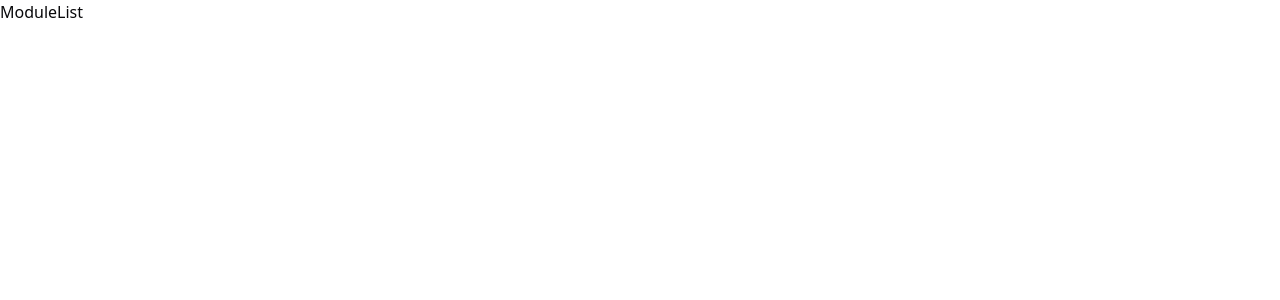
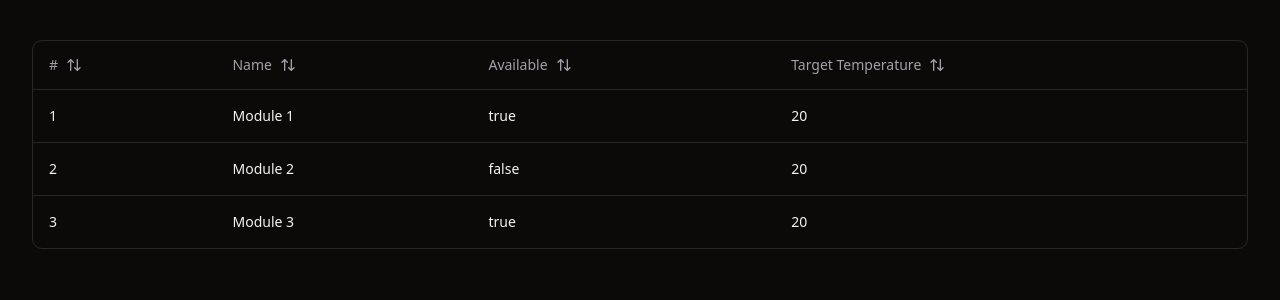
Before and after one commit to TheArcus02/Aquaponic-Iot-Module-Frontend, a React (Vite) app: page / in a window 1280 px wide. Shown: the top 300 px of the page. Built offline with nearby package versions, Linux system fonts and the light colour scheme.

Commit message:
datatable setup

```diff
--- a/index.html
+++ b/index.html
@@ -5,7 +5,7 @@
   <meta charset="UTF-8" />
   <link rel="icon" type="image/svg+xml" href="/vite.svg" />
   <meta name="viewport" content="width=device-width, initial-scale=1.0" />
-  <title>Vite + React + TS</title>
+  <title>Aquaponic IOT modules</title>
 </head>
 
 <body>
--- a/src/App.tsx
+++ b/src/App.tsx
@@ -1,13 +1,15 @@
 import * as React from 'react';
 import { Route, Routes } from 'react-router-dom';
 import NotFound from './pages/not-found';
+import ModuleList from './pages/module-list';
+import ModuleDetails from './pages/module-details';
 
 const App = () => {
   return (
     <div>
       <Routes>
-        <Route path='/' element={<div>ModuleList</div>} />
-        <Route path='/module/:id' element={<div>ModuleDetails</div>} />
+        <Route path='/' element={<ModuleList />} />
+        <Route path='/module/:id' element={<ModuleDetails />} />
         <Route path='*' element={<NotFound />} />
       </Routes>
     </div>
--- /dev/null
+++ b/src/components/columns.tsx
@@ -0,0 +1,31 @@
+import { ColumnDef } from '@tanstack/react-table';
+import { DataTableColumnHeader } from './data-table-column-header';
+
+export const columns: ColumnDef<IModule>[] = [
+  {
+    accessorKey: 'id',
+    header: ({ column }) => {
+      return <DataTableColumnHeader column={column} title='#' />;
+    },
+  },
+  {
+    accessorKey: 'name',
+    header: ({ column }) => {
+      return <DataTableColumnHeader column={column} title='Name' />;
+    },
+  },
+  {
+    accessorKey: 'available',
+    header: ({ column }) => {
+      return <DataTableColumnHeader column={column} title='Available' />;
+    },
+  },
+  {
+    accessorKey: 'targetTemperature',
+    header: ({ column }) => {
+      return (
+        <DataTableColumnHeader column={column} title='Target Temperature' />
+      );
+    },
+  },
+];
--- /dev/null
+++ b/src/components/data-table-column-header.tsx
@@ -0,0 +1,59 @@
+import { cn } from '@/lib/utils';
+import { Column } from '@tanstack/react-table';
+import { ArrowDownIcon, ArrowUpIcon, ArrowUpDownIcon } from 'lucide-react';
+import { Button } from './ui/button';
+import {
+  DropdownMenu,
+  DropdownMenuContent,
+  DropdownMenuItem,
+  DropdownMenuTrigger,
+} from './ui/dropdown-menu';
+
+interface DataTableColumnHeaderProps<TData, TValue>
+  extends React.HtmlHTMLAttributes<HTMLDivElement> {
+  column: Column<TData, TValue>;
+  title: string;
+}
+
+export function DataTableColumnHeader<TData, TValue>({
+  column,
+  title,
+  className,
+}: DataTableColumnHeaderProps<TData, TValue>) {
+  if (!column.getCanSort()) {
+    return <div className={cn(className)}>{title}</div>;
+  }
+
+  return (
+    <div className={cn('flex items-center space-x-2', className)}>
+      <DropdownMenu>
+        <DropdownMenuTrigger asChild>
+          <Button
+            variant='ghost'
+            size='sm'
+            className='-ml-3 h-8 data-[state=open]:bg-accent'
+          >
+            <span>{title}</span>
+            {column.getIsSorted() === 'desc' ? (
+              <ArrowDownIcon className='ml-2 size-4' />
+            ) : column.getIsSorted() === 'asc' ? (
+              <ArrowUpIcon className='ml-2 size-4' />
+            ) : (
+              <ArrowUpDownIcon className='ml-2 size-4' />
+            )}
+          </Button>
+        </DropdownMenuTrigger>
+        <DropdownMenuContent align='start'>
+          <DropdownMenuItem onClick={() => column.toggleSorting(false)}>
+            <ArrowUpIcon className='mr-2 size-3.5 text-muted-foreground/70' />
+            Asc
+          </DropdownMenuItem>
+          <DropdownMenuItem onClick={() => column.toggleSorting(true)}>
+            <ArrowDownIcon className='mr-2 size-3.5 text-muted-foreground/70' />
+            Desc
+          </DropdownMenuItem>
+        </DropdownMenuContent>
+      </DropdownMenu>
+    </div>
+  );
+}
--- /dev/null
+++ b/src/components/data-table.tsx
@@ -0,0 +1,87 @@
+import {
+  ColumnDef,
+  flexRender,
+  getCoreRowModel,
+  getSortedRowModel,
+  SortingState,
+  useReactTable,
+} from '@tanstack/react-table';
+import {
+  Table,
+  TableBody,
+  TableCell,
+  TableHead,
+  TableHeader,
+  TableRow,
+} from '@/components/ui/table';
+import { useState } from 'react';
+
+interface DataTableProps<TData, TValue> {
+  columns: ColumnDef<TData, TValue>[];
+  data: TData[];
+}
+
+export function DataTable<TData, TValue>({
+  columns,
+  data,
+}: DataTableProps<TData, TValue>) {
+  const [sorting, setSorting] = useState<SortingState>([]);
+
+  const table = useReactTable({
+    data,
+    columns,
+    getCoreRowModel: getCoreRowModel(),
+    onSortingChange: setSorting,
+    getSortedRowModel: getSortedRowModel(),
+    state: {
+      sorting,
+    },
+  });
+
+  return (
+    <div className='rounded-md border'>
+      <Table>
+        <TableHeader>
+          {table.getHeaderGroups().map((headerGroup) => (
+            <TableRow key={headerGroup.id}>
+              {headerGroup.headers.map((header) => {
+                return (
+                  <TableHead key={header.id}>
+                    {header.isPlaceholder
+                      ? null
+                      : flexRender(
+                          header.column.columnDef.header,
+                          header.getContext()
+                        )}
+                  </TableHead>
+                );
+              })}
+            </TableRow>
+          ))}
+        </TableHeader>
+        <TableBody>
+          {table.getRowModel().rows?.length ? (
+            table.getRowModel().rows.map((row) => (
+              <TableRow
+                key={row.id}
+                data-state={row.getIsSelected() && 'selected'}
+              >
+                {row.getVisibleCells().map((cell) => (
+                  <TableCell key={cell.id}>
+                    {flexRender(cell.column.columnDef.cell, cell.getContext())}
+                  </TableCell>
+                ))}
+              </TableRow>
+            ))
+          ) : (
+            <TableRow>
+              <TableCell colSpan={columns.length} className='h-24 text-center'>
+                No results.
+              </TableCell>
+            </TableRow>
+          )}
+        </TableBody>
+      </Table>
+    </div>
+  );
+}
--- a/src/main.tsx
+++ b/src/main.tsx
@@ -3,11 +3,14 @@ import ReactDOM from 'react-dom/client';
 import App from './App.tsx';
 import './index.css';
 import { BrowserRouter } from 'react-router-dom';
+import { ThemeProvider } from './providers/theme-provider.tsx';
 
 ReactDOM.createRoot(document.getElementById('root')!).render(
   <React.StrictMode>
     <BrowserRouter>
-      <App />
+      <ThemeProvider defaultTheme='dark' storageKey='vite-ui-theme'>
+        <App />
+      </ThemeProvider>
     </BrowserRouter>
   </React.StrictMode>
 );
--- a/src/pages/module-list.tsx
+++ b/src/pages/module-list.tsx
@@ -1,7 +1,40 @@
-import * as React from 'react';
+import { columns } from '@/components/columns';
+import { DataTable } from '@/components/data-table';
+
+function getData(): IModule[] {
+  return [
+    {
+      id: '1',
+      name: 'Module 1',
+      description: 'Module 1 description',
+      available: true,
+      targetTemperature: 20,
+    },
+    {
+      id: '2',
+      name: 'Module 2',
+      description: 'Module 2 description',
+      available: false,
+      targetTemperature: 20,
+    },
+    {
+      id: '3',
+      name: 'Module 3',
+      description: 'Module 3 description',
+      available: true,
+      targetTemperature: 20,
+    },
+  ];
+}
 
 const ModuleList = () => {
-  return <div>ModuleList</div>;
+  const data = getData();
+
+  return (
+    <div className='container mx-auto py-10'>
+      <DataTable columns={columns} data={data} />
+    </div>
+  );
 };
 
 export default ModuleList;
--- /dev/null
+++ b/src/providers/theme-provider.tsx
@@ -0,0 +1,73 @@
+import { createContext, useContext, useEffect, useState } from 'react';
+
+type Theme = 'dark' | 'light' | 'system';
+
+type ThemeProviderProps = {
+  children: React.ReactNode;
+  defaultTheme?: Theme;
+  storageKey?: string;
+};
+
+type ThemeProviderState = {
+  theme: Theme;
+  setTheme: (theme: Theme) => void;
+};
+
+const initialState: ThemeProviderState = {
+  theme: 'system',
+  setTheme: () => null,
+};
+
+const ThemeProviderContext = createContext<ThemeProviderState>(initialState);
+
+export function ThemeProvider({
+  children,
+  defaultTheme = 'system',
+  storageKey = 'vite-ui-theme',
+  ...props
+}: ThemeProviderProps) {
+  const [theme, setTheme] = useState<Theme>(
+    () => (localStorage.getItem(storageKey) as Theme) || defaultTheme
+  );
+
+  useEffect(() => {
+    const root = window.document.documentElement;
+
+    root.classList.remove('light', 'dark');
+
+    if (theme === 'system') {
+      const systemTheme = window.matchMedia('(prefers-color-scheme: dark)')
+        .matches
+        ? 'dark'
+        : 'light';
+
+      root.classList.add(systemTheme);
+      return;
+    }
+
+    root.classList.add(theme);
+  }, [theme]);
+
+  const value = {
+    theme,
+    setTheme: (theme: Theme) => {
+      localStorage.setItem(storageKey, theme);
+      setTheme(theme);
+    },
+  };
+
+  return (
+    <ThemeProviderContext.Provider {...props} value={value}>
+      {children}
+    </ThemeProviderContext.Provider>
+  );
+}
+
+export const useTheme = () => {
+  const context = useContext(ThemeProviderContext);
+
+  if (context === undefined)
+    throw new Error('useTheme must be used within a ThemeProvider');
+
+  return context;
+};
--- /dev/null
+++ b/src/types/global.d.ts
@@ -0,0 +1,11 @@
+declare global {
+  interface IModule {
+    id: string;
+    name: string;
+    description: string;
+    available: boolean;
+    targetTemperature: number;
+  }
+}
+
+export {};
```
Also changed, not shown: src/components/ui/table.tsx (+28 -28 lines).
